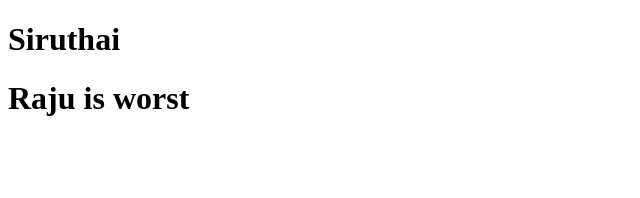
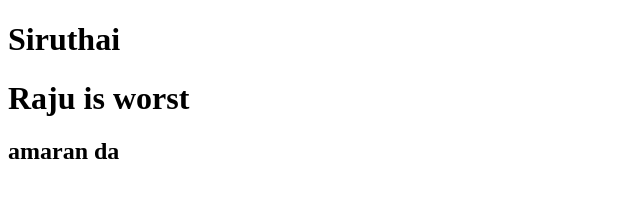
Before and after one commit to Sibihirithik13/samplerepo, a plain HTML site: page index.html in a window 1280 px wide. Shown: the whole page, without its empty margins (0-640 px from the left). Drawn offline with Linux system fonts and the light colour scheme.

Commit message:
!fix : new changes

```diff
--- a/index.html
+++ b/index.html
@@ -8,5 +8,6 @@
 <body>
     <h1>Siruthai</h1>
     <h1>Raju is worst</h1>
+    <h2>amaran da</h2>
 </body>
 </html>
```
